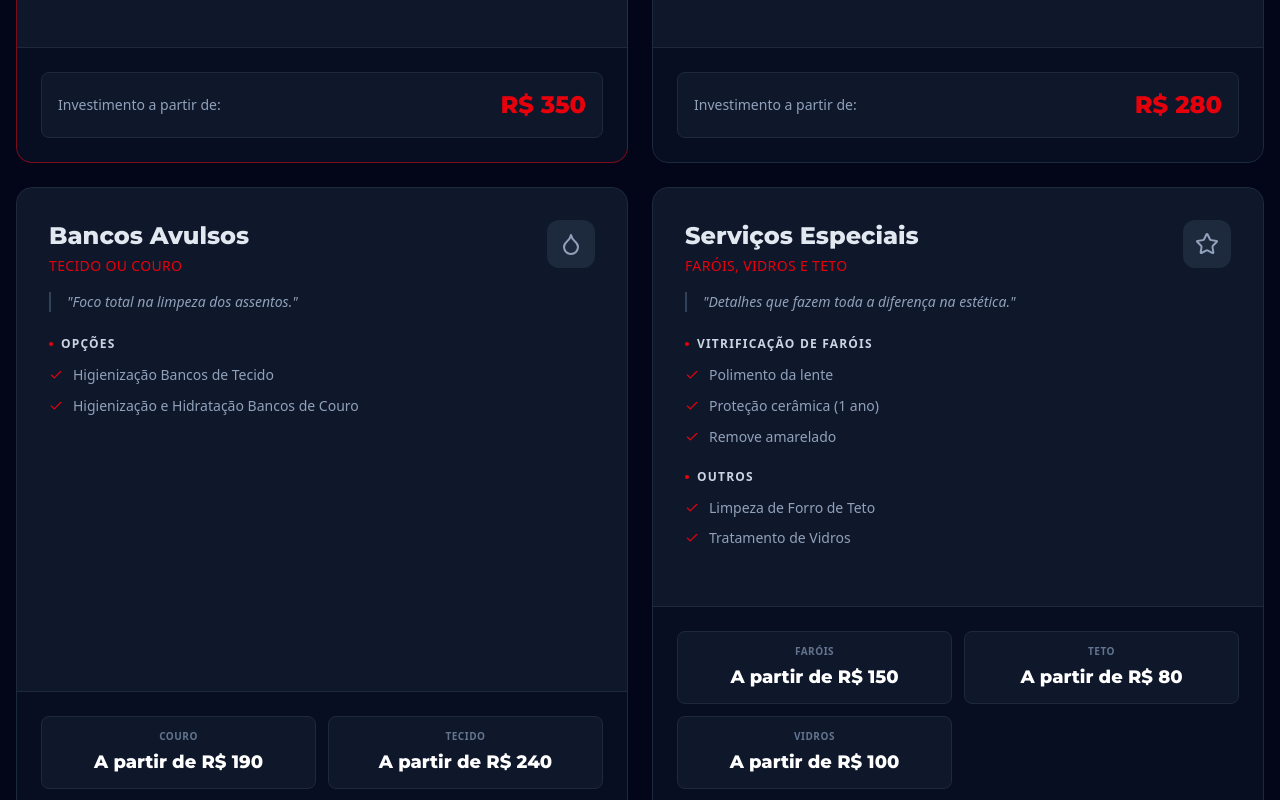
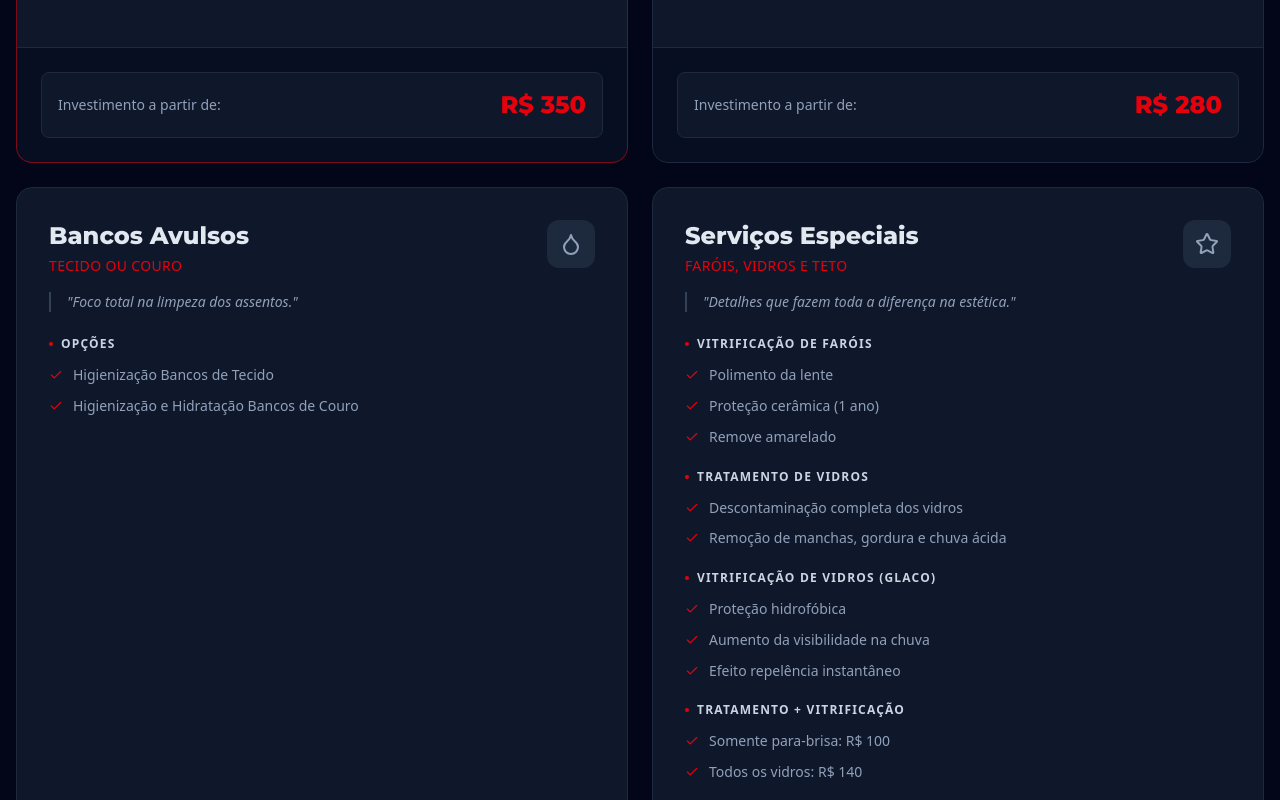
Before and after one commit to gfellipe/Catalogo-GM-Brothers, a React (Vite) app: page / in a window 1280 px wide. Shown: the part 2000-2800 px from the top of the page. Built offline with nearby package versions, Linux system fonts and the light colour scheme.

Commit message:
Atualizando projeto

```diff
--- a/src/App.jsx
+++ b/src/App.jsx
@@ -97,15 +97,50 @@ const App = () => {
   featured: false,
   description: "Detalhes que fazem toda a diferença na estética.",
   includes: [
-        { section: "Vitrificação de Faróis", items: ["Polimento da lente", "Proteção cerâmica (1 ano)", "Remove amarelado"] },
-        { section: "Outros", items: ["Limpeza de Forro de Teto", "Tratamento de Vidros"] }
+    {
+      section: "Vitrificação de Faróis",
+      items: [
+        "Polimento da lente",
+        "Proteção cerâmica (1 ano)",
+        "Remove amarelado"
+      ]
+    },
+    {
+      section: "Tratamento de Vidros",
+      items: [
+        "Descontaminação completa dos vidros",
+        "Remoção de manchas, gordura e chuva ácida"
+      ]
+    },
+    {
+      section: "Vitrificação de Vidros (Glaco)",
+      items: [
+        "Proteção hidrofóbica",
+        "Aumento da visibilidade na chuva",
+        "Efeito repelência instantâneo"
+      ]
+    },
+    {
+      section: "Tratamento + Vitrificação",
+      items: [
+        "Somente para-brisa: R$ 100",
+        "Todos os vidros: R$ 140"
+      ]
+    },
+    {
+      section: "Outros",
+      items: [
+        "Limpeza de Forro de Teto"
+      ]
+    }
   ],
   prices: [
     { label: "Faróis", value: "150", prefix: "A partir de R$ " },
     { label: "Teto", value: "80", prefix: "A partir de R$ " },
-        { label: "Vidros", value: "100", prefix: "A partir de R$ " },
+    { label: "Vidros", value: "100", prefix: "A partir de R$ " }
   ]
 },
+,
     // --- PACOTES (COMBOS) ---
     {
       id: 7,
```
Lines whose indentation alone changed are shown as unchanged.
